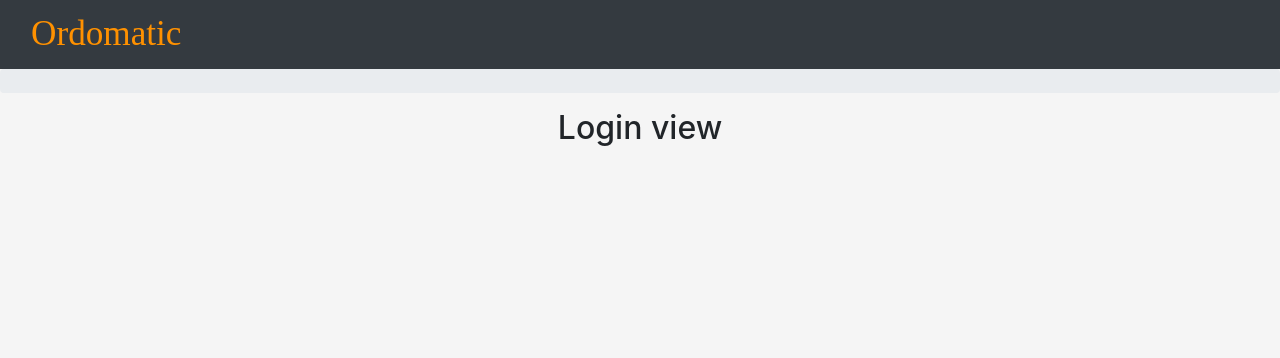
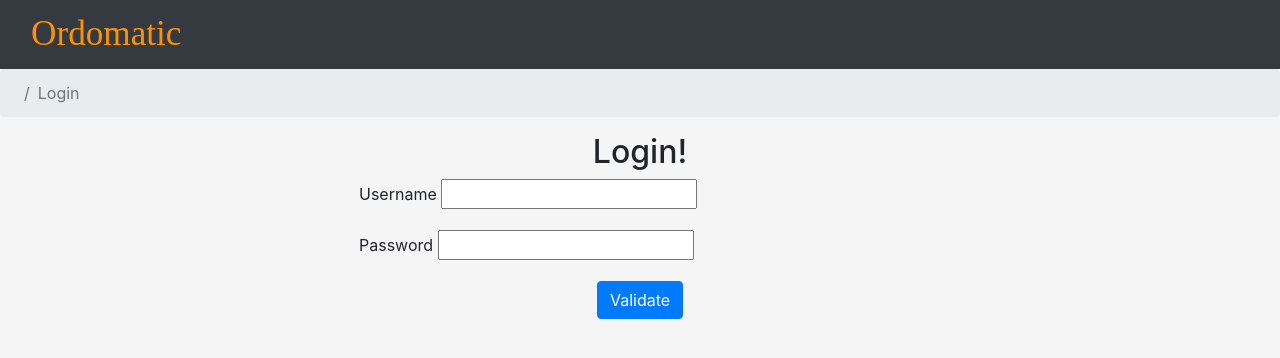
Before and after one commit to BrRoman/ordomatic-django, a Django app: template ordomatic/apps/accounts/templates/accounts/login.html in a window 1280 px wide. Shown: the top 358 px of the page. Run offline with Django 3.2, Linux system fonts and the light colour scheme; the template is opened without the code that fills it, so the values that code supplies are empty, except form fields; tables that the repository leaves empty hold one stand-in row (values such as "Sample post"); form fields are guessed from the names that the template uses; style sheets or scripts are compiled from the project's sources; some libraries are stand-ins or nearby versions; some web fonts are replaced.

Commit message:
Login OK.

```diff
--- a/ordomatic/apps/accounts/templates/accounts/login.html
+++ b/ordomatic/apps/accounts/templates/accounts/login.html
@@ -1,5 +1,73 @@
 {% extends 'main.html' %}
 
+{% load widget_tweaks %}
+
+{% block breadcrumbs %}
+    <li class="breadcrumb-item active">Login</li>
+{% endblock breadcrumbs %}
+
 {% block content %}
-    <h2>Login view</h2>
+    <h2>Login!</h2>
+
+    <form class="d-flex flex-column align-items-center w-100 mb-3" method="post" novalidate>
+        <div class="col-6">
+            {% csrf_token %}
+
+            <!-- Username -->
+            <div class="form-group">
+                {{ form.username.label_tag }}
+
+                {% if form.is_bound %}
+                    {% if form.username.errors %}
+                        {% render_field form.username class="form-control is-invalid" %}
+                        {% for error in form.username.errors %}
+                            <div class="invalid-feedback" style="display: block;">
+                                {{ error }}
+                            </div>
+                        {% endfor %}
+                    {% else %}
+                        {% render_field form.username class="form-control is-valid" %}
+                    {% endif %}
+                {% else %}
+                    {% render_field form.username class="form-control" %}
+                {% endif %}
+
+                {% if form.username.help_text %}
+                    <small class="form-text text-muted">
+                        {{ form.username.help_text }}
+                    </small>
+                {% endif %}
+            </div>
+
+            <!-- Password -->
+            <div class="form-group">
+                {{ form.password.label_tag }}
+
+                {% if form.is_bound %}
+                    {% if form.password.errors %}
+                        {% render_field form.password class="form-control is-invalid" %}
+                        {% for error in form.password.errors %}
+                            <div class="invalid-feedback" style="display: block;">
+                                {{ error }}
+                            </div>
+                        {% endfor %}
+                    {% else %}
+                        {% render_field form.password class="form-control is-valid" %}
+                    {% endif %}
+                {% else %}
+                    {% render_field form.password class="form-control" %}
+                {% endif %}
+
+                {% if form.password.help_text %}
+                    <small class="form-text text-muted">
+                        {{ form.password.help_text }}
+                    </small>
+                {% endif %}
+            </div>
+        </div>
+
+        <div>
+            <button type="submit" class="btn btn-primary">Validate</button>
+        </div>
+    </form>
 {% endblock content %}
```
